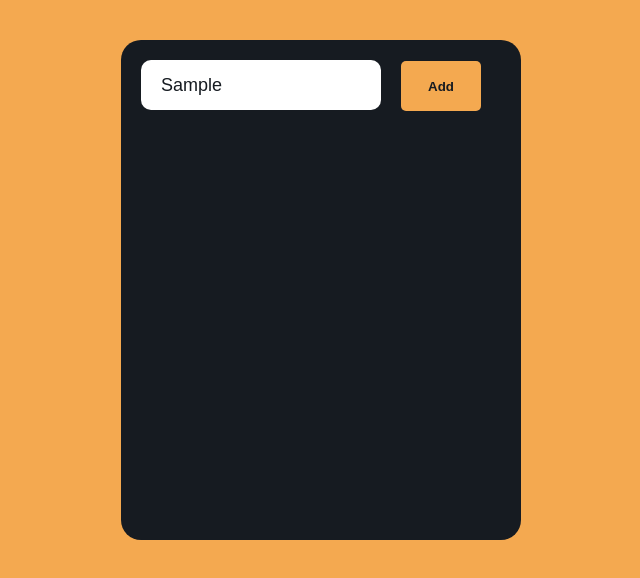
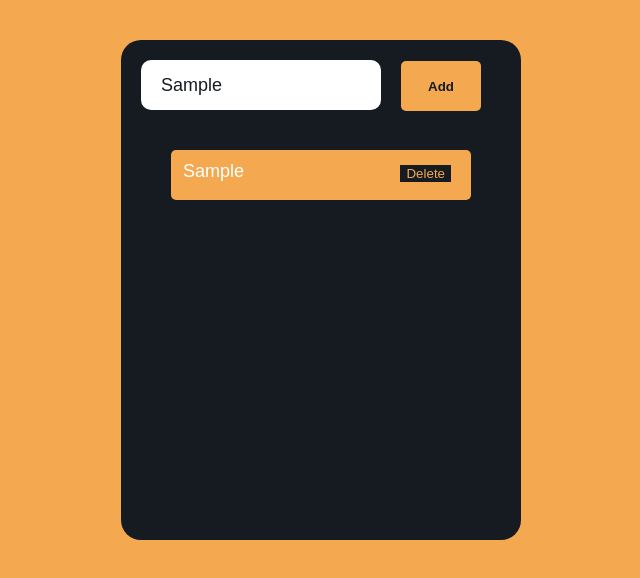
Before and after one commit to marcocspereira/my-react-to-do-app, a React (Create React App) app: page / in a window 1280 px wide. Both pictures are taken after typing "Sample" into the empty fields and a click on the button "Add". Shown: the top 578 px of the page, without its empty margins (319-959 px from the left). Built offline with nearby package versions, Linux system fonts and the light colour scheme.

Commit message:
Implemented setUpdate and deleteItem @ ToDo component that is transposed to ListItems component

```diff
--- /dev/null
+++ b/src/components/ListItems/ListItems.css
@@ -0,0 +1,40 @@
+.list {
+  color: #fff;
+  width: 300px;
+  background-color: #f4a950;
+  height: 50px;
+  margin: 20px auto;
+  border-radius: 5px;
+}
+
+.list p {
+  padding: 10px;
+  position: relative;
+}
+
+.list p span {
+  position: absolute;
+  right: 10px;
+  cursor: pointer;
+  margin: 0 5px;
+  font-size: 15px;
+}
+
+.list p span button {
+  border: 0px;
+  background-color: #161b21;
+  color: #f4a950;
+  margin: 5px;
+  cursor: pointer;
+}
+
+.list p input {
+  background-color: transparent;
+  border: 0px;
+  color: #fff;
+  font-size: 18px;
+}
+
+.list p input:focus {
+  outline: none;
+}
--- /dev/null
+++ b/src/components/ListItems/ListItems.js
@@ -0,0 +1,24 @@
+import React from 'react';
+import './ListItems.css';
+
+function ListItems({ items, setUpdate, deleteItem }) {
+  const listItems = items.map(item => {
+    return (
+      <div className="list" key={item.key}>
+        <p>
+          <input type="text" id={item.key} value={item.text}
+            onChange={(e) => { setUpdate(e.target.value, item.key) }} />
+          <span>
+            <button onClick={() => deleteItem(item.key)}>Delete</button>
+          </span>
+        </p>
+      </div>
+    )
+  })
+
+  return (
+    <div>{listItems}</div>
+  )
+}
+
+export default ListItems;
--- a/src/components/ToDo/ToDo.js
+++ b/src/components/ToDo/ToDo.js
@@ -1,5 +1,6 @@
 import React from 'react';
 import { Header } from '../Header/Header';
+import ListItems from '../ListItems/ListItems';
 
 export class ToDo extends React.Component {
 
@@ -11,6 +12,8 @@ export class ToDo extends React.Component {
     }
     this.handleInput = this.handleInput.bind(this);
     this.addItem = this.addItem.bind(this);
+    this.setUpdate = this.setUpdate.bind(this);
+    this.deleteItem = this.deleteItem.bind(this);
   }
 
   handleInput(e) {
@@ -39,11 +42,32 @@ export class ToDo extends React.Component {
     }
   }
 
+  setUpdate(text, key) {
+    const items = this.state.items;
+    items.map(item => {
+      if (item.key === key) {
+        item.text = text;
+      }
+    })
+    this.setState({
+      items: items
+    })
+  }
+
+  deleteItem(key) {
+    const filteredItems = this.state.items.filter(item => item.key !== key);
+    this.setState({
+      items: filteredItems
+    })
+  }
+
   render() {
     return (
       <div>
         <Header currentItem={this.state.currentItem}
           handleInput={this.handleInput} addItem={this.addItem} />
+        <ListItems items={this.state.items}
+          deleteItem={this.deleteItem} setUpdate={this.setUpdate} />
       </div>
     )
   }
```
